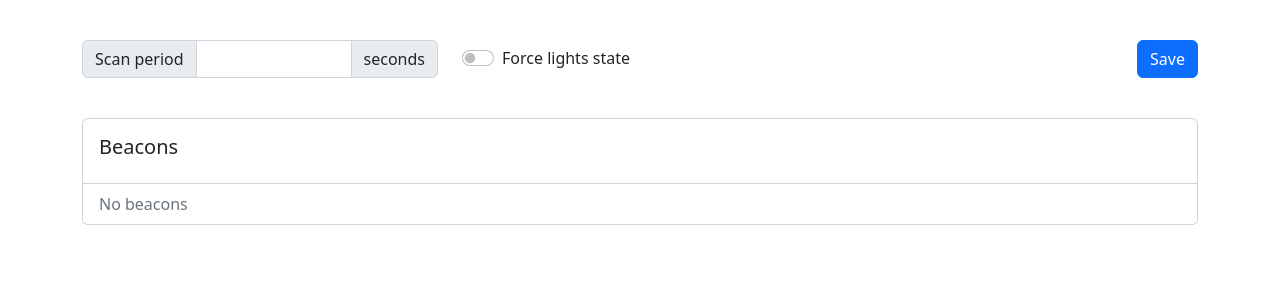
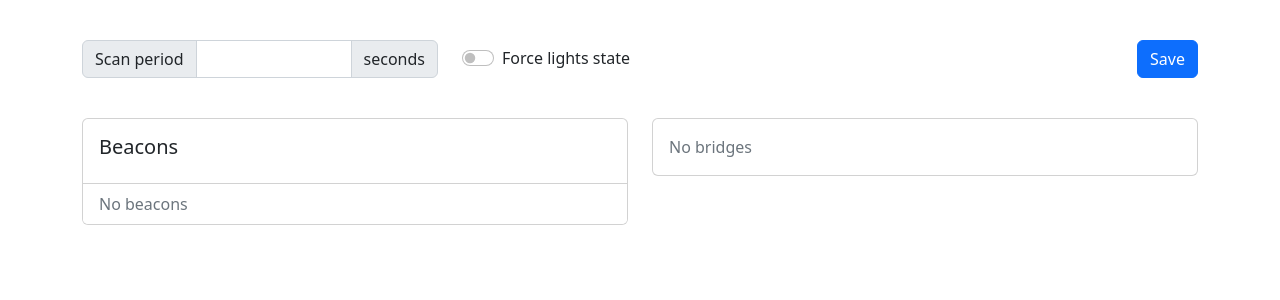
Before and after one commit to guillaumejchauveau/insar-iot, a Python web app: template src/templates/index.html in a window 1280 px wide. Shown: the top 300 px of the page. Run offline with Jinja, Linux system fonts and the light colour scheme; the template is opened without the code that fills it, so the values that code supplies are empty.

Commit message:
Fix no bridges case

```diff
--- a/src/templates/index.html
+++ b/src/templates/index.html
@@ -45,7 +45,7 @@
     </div>
 
     <div class="row g-4 my-3">
-        <div class="col-md">
+        <div class="col-md-6">
             <div class="card">
                 <div class="card-body">
                     <h5 class="card-title">Beacons</h5>
@@ -65,6 +65,14 @@
                 </ul>
             </div>
         </div>
+
+        {% if not bridges %}
+            <div class="col-md-6">
+                <div class="card">
+                    <div class="card-body text-muted">No bridges</div>
+                </div>
+            </div>
+        {% endif %}
 
         {% for bridge in bridges.values() %}
             {% set available = bridge.id in available_bridges %}
--- a/src/templates/partials.html
+++ b/src/templates/partials.html
@@ -41,7 +41,7 @@
         {% set indicator_class = 'text-bg-primary' %}
         {% set indicator_text = 'Available' %}
     {% endif %}
-    <div class="col-md">
+    <div class="col-md-6">
         <div class="card">
             <div class="card-body">
                 <h5 class="card-title position-relative">
```
Also changed, not shown: .gitlab-ci.yml, 2 other files.
